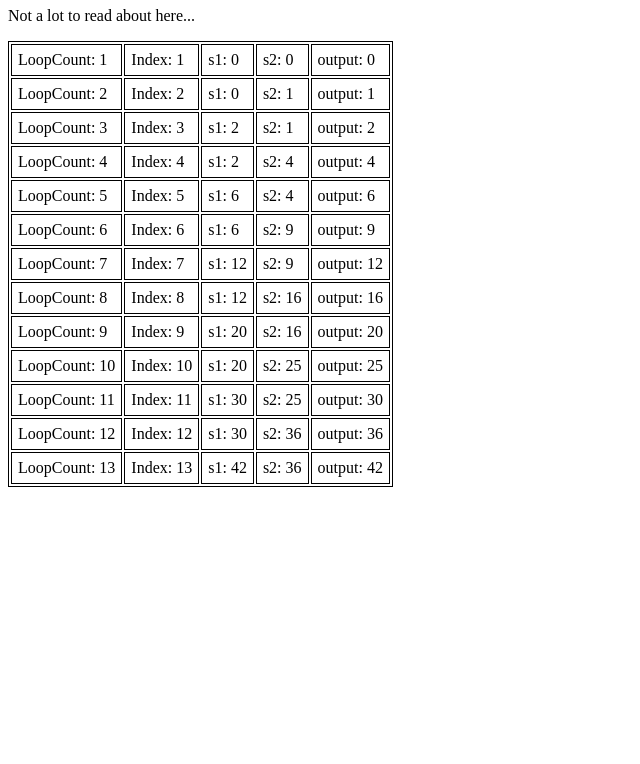
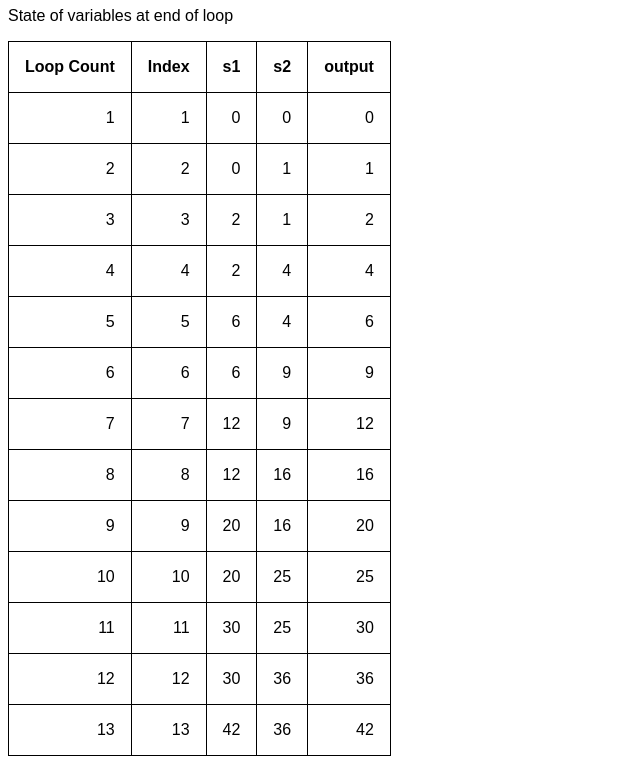
Before and after one commit to millardseto/testJS, a plain HTML site: page index.html in a window 1280 px wide. Shown: the part 73-837 px from the top of the page, without its empty margins (0-640 px from the left). Before the commit the page ends 800 px from the top, so only its background shows below. Drawn offline with Linux system fonts and the light colour scheme.

Commit message:
Adds table header

```diff
--- a/css/master.css
+++ b/css/master.css
@@ -1,7 +1,13 @@
-table, td {
-  border: 1px solid black;
+body {
+  font-family: sans-serif;
 }
 
-td {
-  padding: 6px;
+table, td, th {
+  border: 1px solid black;
+  border-collapse: collapse;
+  text-align: right;
 }
+
+th, td {
+  padding: 1rem;
+}
--- a/index.html
+++ b/index.html
@@ -2,17 +2,24 @@
 <html lang='en'>
   <head>
     <meta charset="utf-8">
-    <title>Just a Generic Page</title>
+    <title>Loop Table</title>
     <link rel="stylesheet" href="./css/master.css">
   </head>
 
 
   <body>
     <h1>Loop Table</h1>
-    <p>Not a lot to read about here...</p>
+    <p>State of variables at end of loop</p>
 
 
     <table id="myTable">
+      <tr>
+        <th>Loop Count</th>
+        <th>Index</th>
+        <th>s1</th>
+        <th>s2</th>
+        <th>output</th>
+      </tr>
     </table>
 
     <script src="./scripts/test.js" type="text/javascript"></script>
--- a/scripts/test.js
+++ b/scripts/test.js
@@ -20,7 +20,7 @@ while (index <= 12) {
   loopcount++;
 
   // show variable state at end of loop
-  console.log("LoopCount: %s, Index: %s   s1: %s   s2: %s    out: %s", loopcount, index, s1, s2, out);
+  //console.log("LoopCount: %s, Index: %s   s1: %s   s2: %s    out: %s", loopcount, index, s1, s2, out);
 
 
   // WRITE OUTPUT TO DOCUMENT
@@ -28,7 +28,7 @@ while (index <= 12) {
   var table = document.getElementById("myTable");
 
   // Create an empty <tr> element and add it to the 1st position of the table:
-  var row = table.insertRow(index-1);
+  var row = table.insertRow(index);
 
   // Insert new cells (<td> elements) at the 1st and 2nd position of the "new" <tr> element:
   var cell1 = row.insertCell(0);
@@ -38,9 +38,9 @@ while (index <= 12) {
   var cell5 = row.insertCell(4);
 
   // Add some text to the new cells:
-  cell1.innerHTML = "LoopCount: " + loopcount;
-  cell2.innerHTML = "Index: " + index;
-  cell3.innerHTML = "s1: " + s1;
-  cell4.innerHTML = "s2: " + s2;
-  cell5.innerHTML = "output: " + out;
+  cell1.innerHTML = loopcount;
+  cell2.innerHTML = index;
+  cell3.innerHTML = s1;
+  cell4.innerHTML = s2;
+  cell5.innerHTML = out;
 }
```
